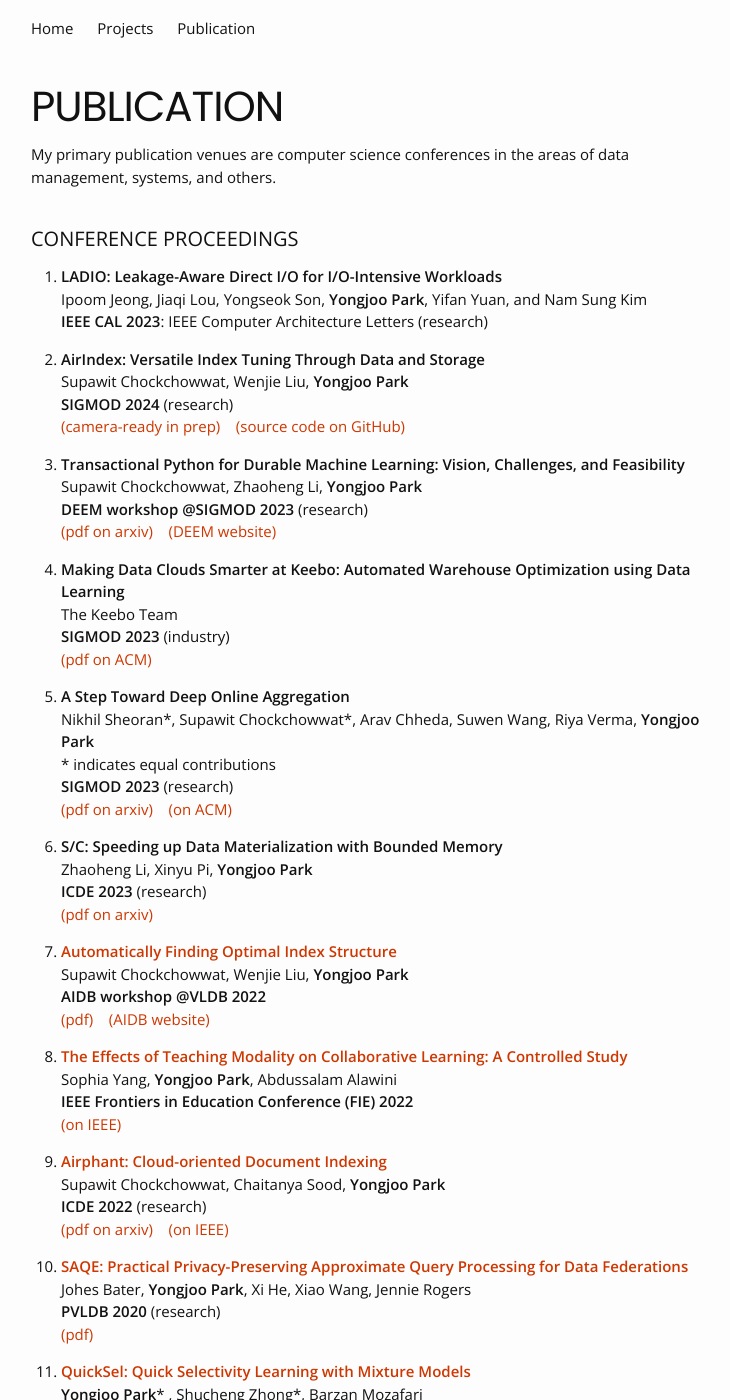
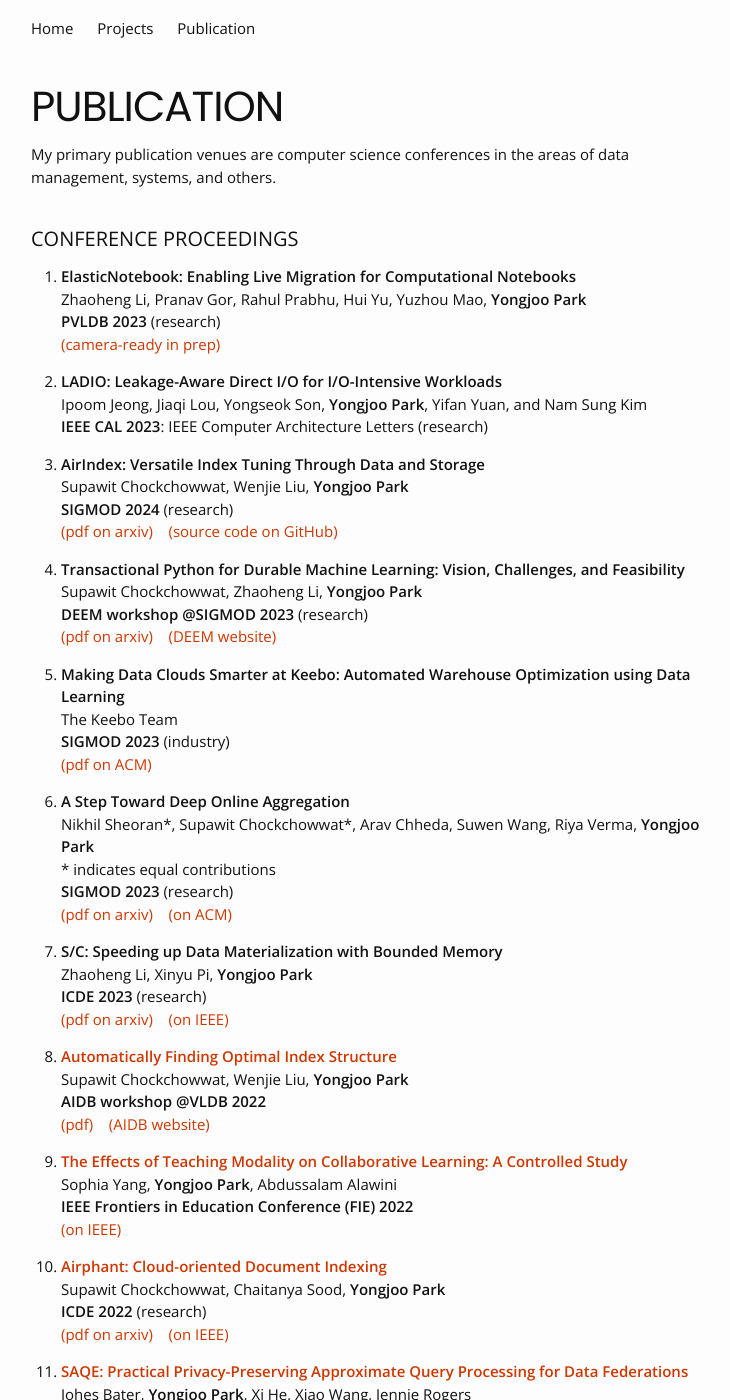
Before and after one commit to pyongjoo/pyongjoo.github.io, a Jekyll site: the page built from publication.md, in a window 1280 px wide and 1400 px high. Shown: the whole window, without its empty margins (269-999 px from the left). Built offline with Jekyll 4.4.1, drawn with Linux system fonts in a browser that asks for light colours.

Commit message:
added pub

```diff
--- a/publication.md
+++ b/publication.md
@@ -13,6 +13,11 @@
 
 ### CONFERENCE PROCEEDINGS
 
+1. **ElasticNotebook: Enabling Live Migration for Computational Notebooks**
+   Zhaoheng Li, Pranav Gor, Rahul Prabhu, Hui Yu, Yuzhou Mao, **Yongjoo Park**
+   **PVLDB 2023** (research)
+   [(camera-ready in prep)]() &nbsp;&nbsp;
+
 1. **LADIO: Leakage-Aware Direct I/O for I/O-Intensive Workloads**
    Ipoom Jeong, Jiaqi Lou, Yongseok Son, **Yongjoo Park**, Yifan Yuan, and Nam Sung Kim
    **IEEE CAL 2023**: IEEE Computer Architecture Letters (research)
@@ -20,7 +25,7 @@
 1. **AirIndex: Versatile Index Tuning Through Data and Storage**
    Supawit Chockchowwat, Wenjie Liu, **Yongjoo Park**
    **SIGMOD 2024** (research)
-   [(camera-ready in prep)]() &nbsp;&nbsp;
+   [(pdf on arxiv)](https://arxiv.org/abs/2306.14395) &nbsp;&nbsp;
    [(source code on GitHub)](https://github.com/illinoisdata/airindex-public)
 
 1. **Transactional Python for Durable Machine Learning: Vision, Challenges, and Feasibility**
@@ -44,7 +49,8 @@
 1. **S/C: Speeding up Data Materialization with Bounded Memory**
    Zhaoheng Li, Xinyu Pi, **Yongjoo Park**
    **ICDE 2023** (research)
-   [(pdf on arxiv)](https://arxiv.org/abs/2303.09774)
+   [(pdf on arxiv)](https://arxiv.org/abs/2303.09774) &nbsp;&nbsp;
+   [(on IEEE)](https://www.computer.org/csdl/proceedings-article/icde/2023/222700b981/1PByBfqjoxW)
 
 1. **[Automatically Finding Optimal Index Structure](https://sites.google.com/view/aidb2022/home/accepted-papers?authuser=0)**
    Supawit Chockchowwat, Wenjie Liu, **Yongjoo Park**
```
